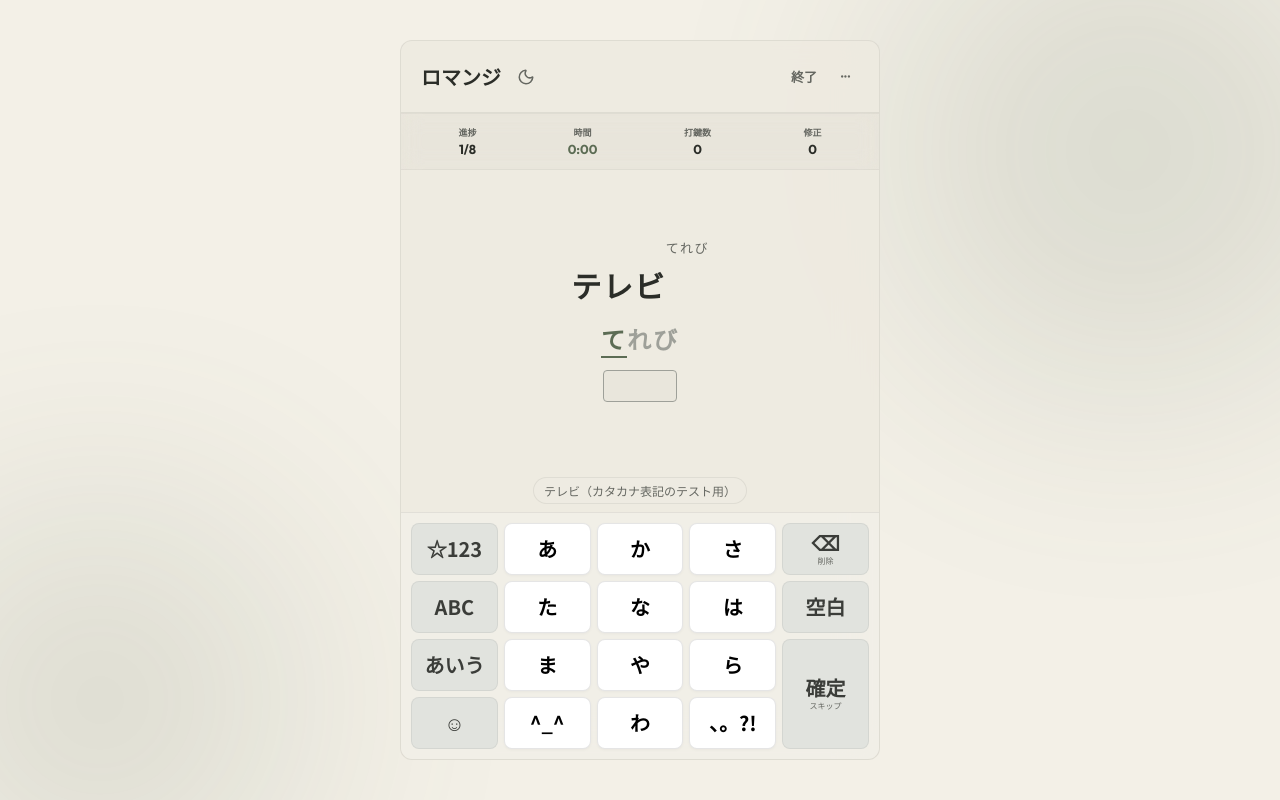
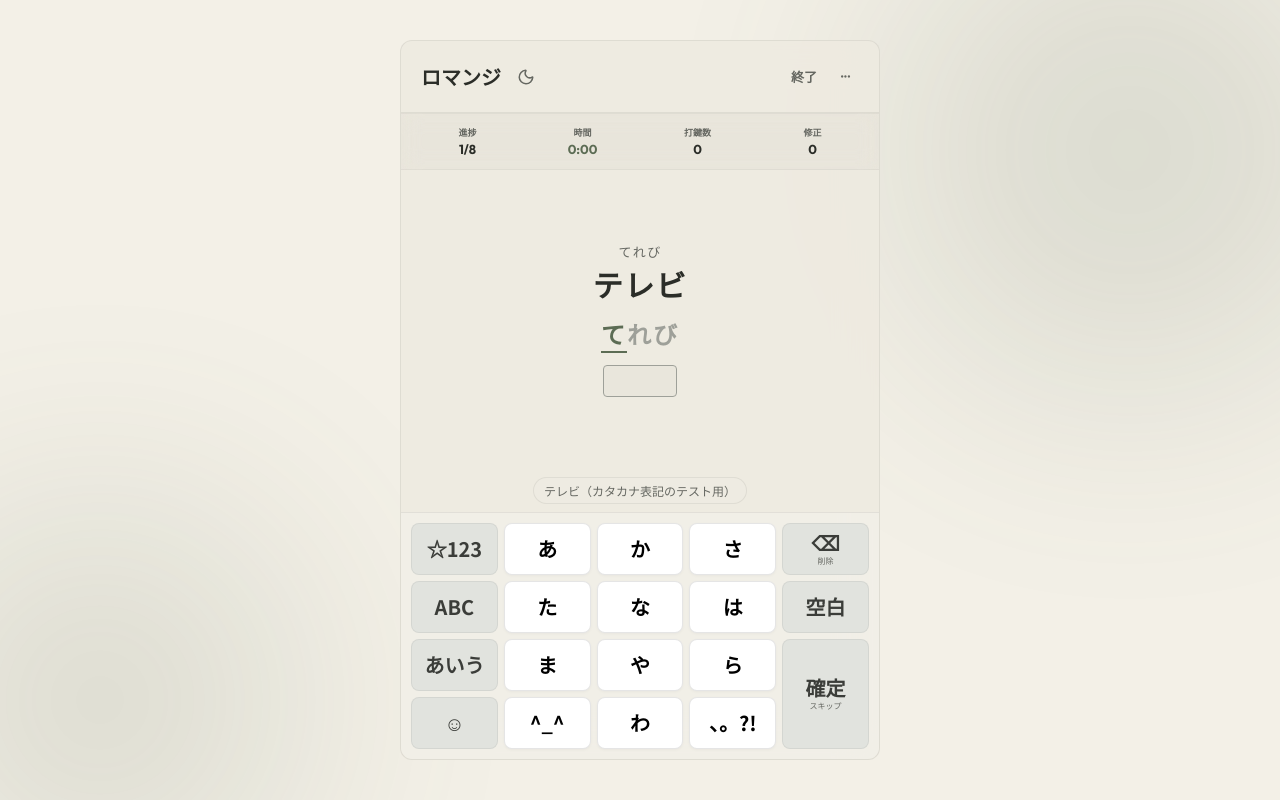
Before and after one commit to a1sareru/romanji, a React (Vite) app: page / in a window 1280 px wide. Both pictures are taken after a click on the button "練習を始める". Built offline with nearby package versions, Linux system fonts and the light colour scheme.

Commit message:
fix: ruby display

```diff
--- a/src/App.tsx
+++ b/src/App.tsx
@@ -1073,12 +1073,14 @@ export default function App() {
 
             {/* 中间：目标词汇显示看板 */}
             <div className="word-board">
-              {/* 日文汉字与 Ruby 振假名 */}
+              {/* 日文汉字与读音 */}
               <div className="kanji-ruby-display animate-pop" key={`kanji-${currentIndex}`}>
-                <ruby style={{ fontSize: currentWord.j.length > 12 ? "16px" : currentWord.j.length > 9 ? "20px" : currentWord.j.length > 6 ? "24px" : undefined }}>
+                {currentWord.j !== currentWord.n && (
+                  <div className="reading-annotation">{currentWord.n}</div>
+                )}
+                <div className="kanji-main" style={{ fontSize: currentWord.j.length > 12 ? "16px" : currentWord.j.length > 9 ? "20px" : currentWord.j.length > 6 ? "24px" : undefined }}>
                   {currentWord.j}
-                  {currentWord.j !== currentWord.n && <rt>{currentWord.n}</rt>}
-                </ruby>
+                </div>
               </div>
 
               {/* 精细化字母匹配区 */}
--- a/src/index.css
+++ b/src/index.css
@@ -292,7 +292,6 @@ button:active {
   padding: 12px 16px;
   text-align: center;
   position: relative;
-  overflow: hidden;
   min-width: 0;
   width: 100%;
 }
@@ -312,32 +311,28 @@ button:active {
 .kanji-ruby-display {
   margin-bottom: 12px;
   width: 90%;
-  line-height: 1.6;
-  overflow-wrap: break-word;
-  word-break: break-word;
   text-align: center;
   min-width: 0;
 }
 
-ruby {
+.reading-annotation {
   font-family: var(--font-japanese);
-  font-size: 30px;
-  font-weight: 800;
-  ruby-position: over;
-  letter-spacing: 0.05em;
-  color: var(--text-primary);
-  word-break: break-all;
-  text-align: center;
-  display: inline;
-}
-
-rt {
   font-size: 13px;
   font-weight: 500;
   color: var(--text-secondary);
   letter-spacing: 0.1em;
-  padding-bottom: 4px;
-  user-select: none;
+  margin-bottom: 4px;
+}
+
+.kanji-main {
+  font-family: var(--font-japanese);
+  font-size: 30px;
+  font-weight: 800;
+  letter-spacing: 0.05em;
+  color: var(--text-primary);
+  overflow-wrap: break-word;
+  word-break: break-word;
+  line-height: 1.3;
 }
 
 /* Main Typing Visualizer */
```
